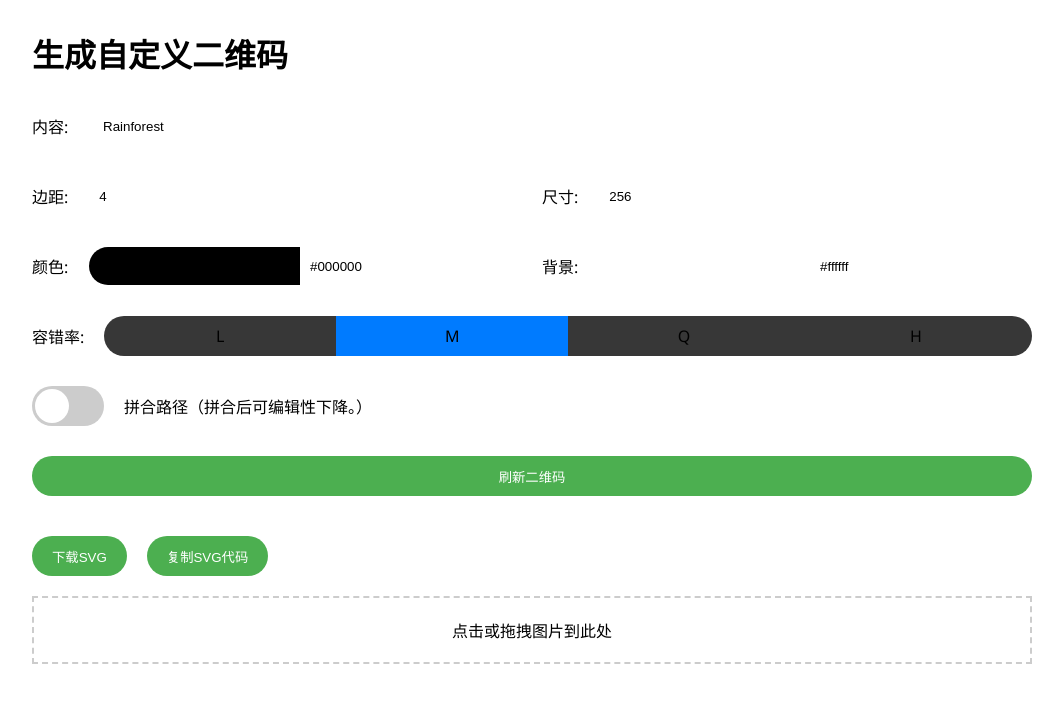
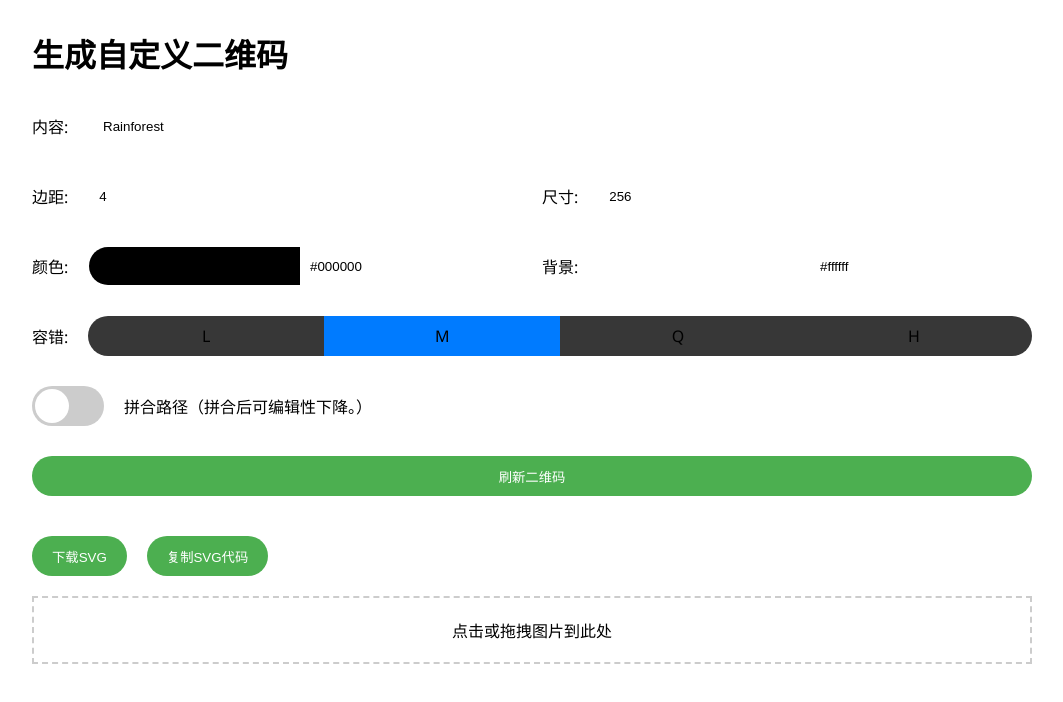
Before and after one commit to kailous/qrcode-app, a Next.js app: page / in a window 1280 px wide. Shown: the top 702 px of the page, without its empty margins (108-1171 px from the left). Built offline with nearby package versions, Linux system fonts and the light colour scheme.

Commit message:
改个文字

```diff
--- a/components/QRSetup.js
+++ b/components/QRSetup.js
@@ -101,7 +101,7 @@ const QRSetup = ({ setSvg, decodedContent }) => {
         </div>
         {/* 容错率 */}
         <div className='row'>
-          <label>容错率:</label>
+          <label>容错:</label>
           <div className='box-radio row'>
             {["L", "M", "Q", "H"].map((ecl) => (
               <label key={ecl} className='custom-radio'>
```
